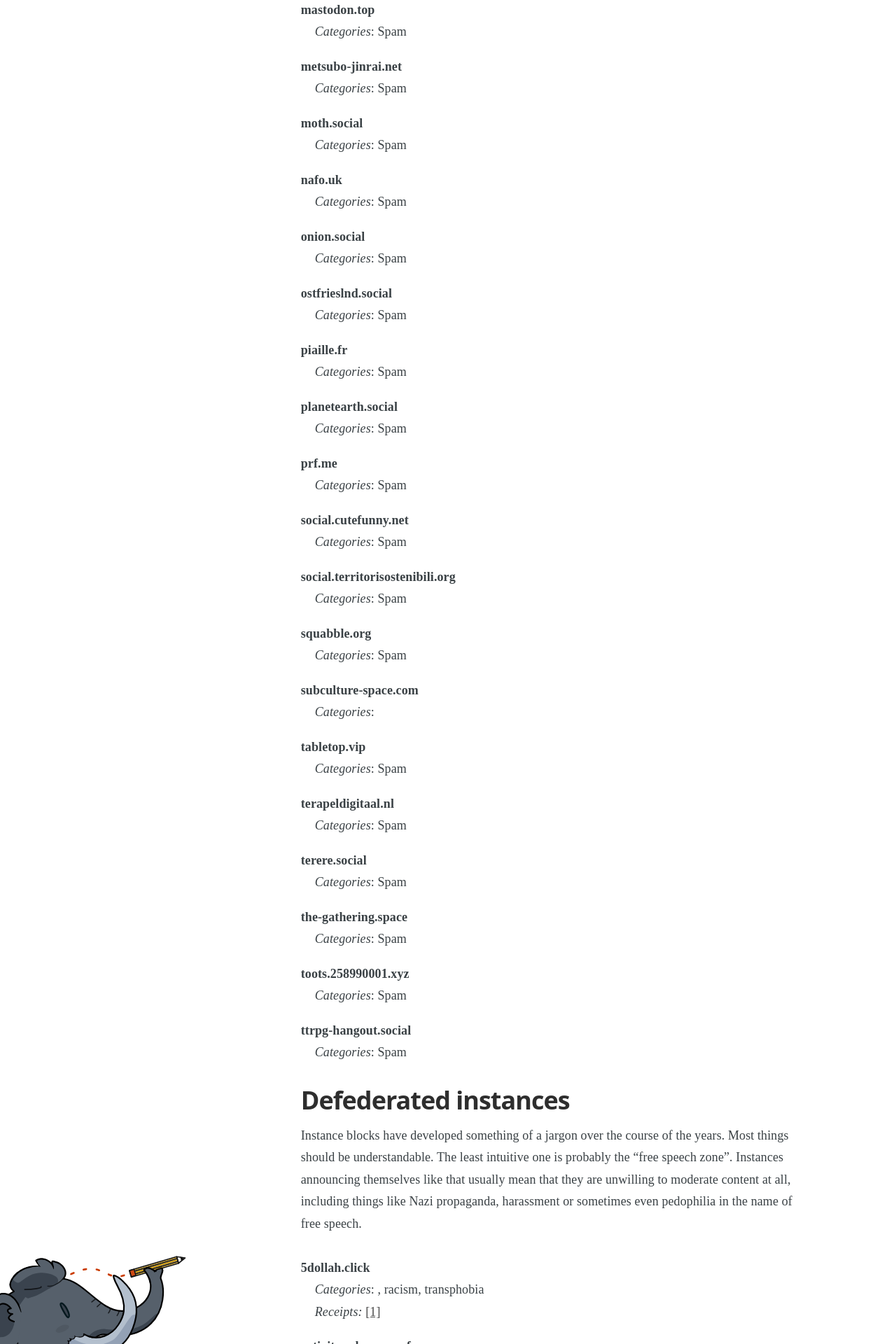
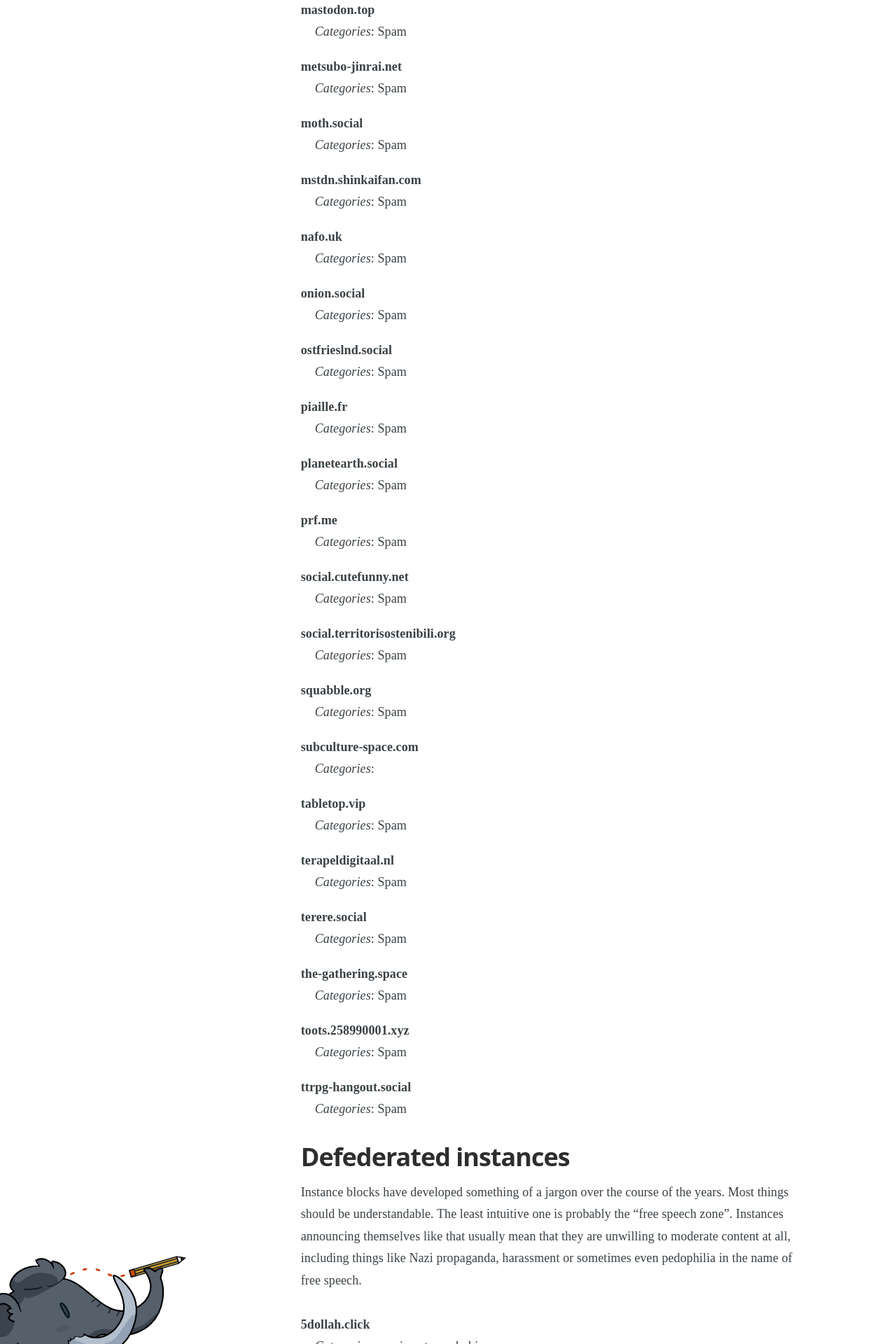
Before and after one commit to chaossocial/meta, a Jekyll site: the page built from federation.md, in a window 1280 px wide. Shown: the part 3017-4937 px from the top of the page at 70% size. Built offline with Jekyll 4.4.1, drawn with Linux system fonts in a browser that asks for light colours; some of the changed text lies outside the part shown.

Commit message:
Limit mstdn.shinkaifan.com

```diff
--- a/_data/limited_instances.json
+++ b/_data/limited_instances.json
@@ -247,6 +247,15 @@
     "comment_de": ""
   },
   {
+    "instance": "mstdn.shinkaifan.com",
+    "tags": [
+      "SPAM"
+    ],
+    "receipts": [],
+    "comment_en": "",
+    "comment_de": ""
+  },
+  {
     "instance": "nafo.uk",
     "tags": [
       "SPAM"
```
